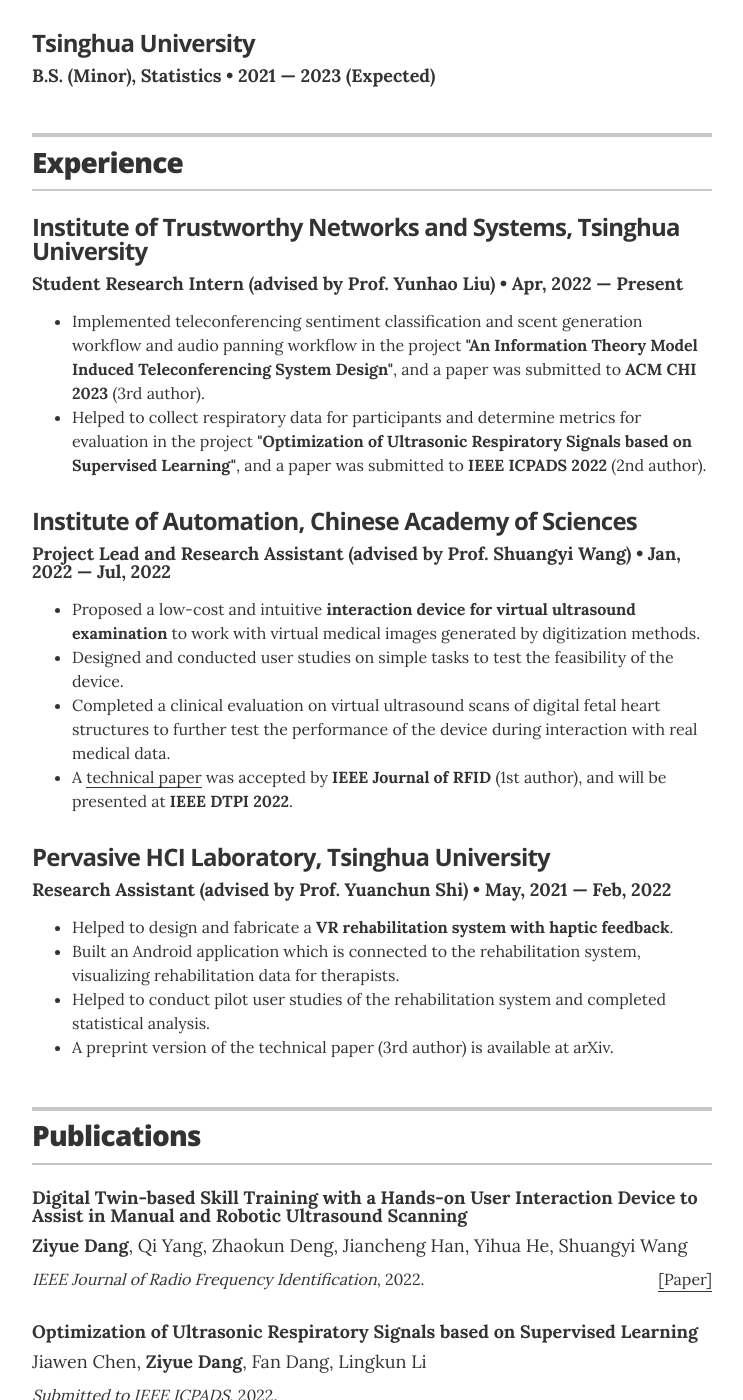
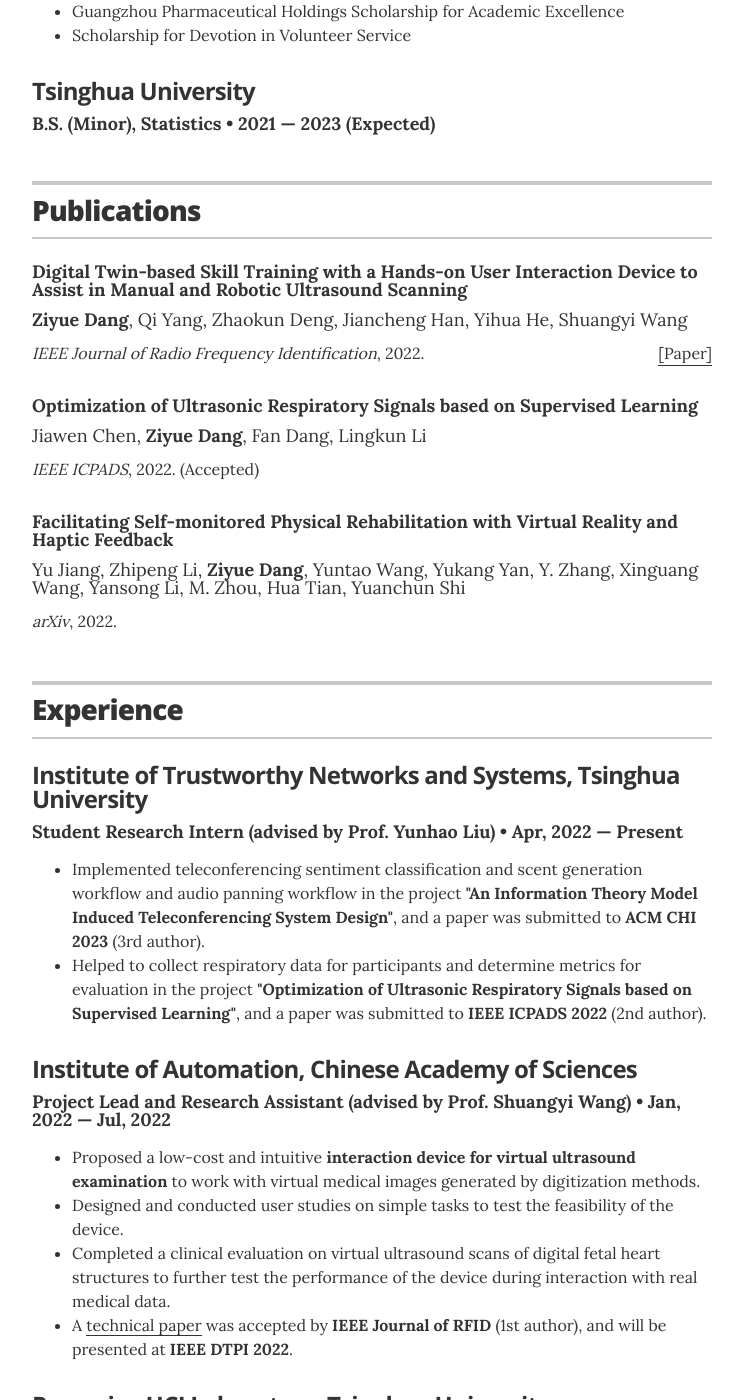
Before and after one commit to Syldavian/Syldavian.github.io, a Jekyll site: the page built from index.html, in a window 1280 px wide and 1400 px high, scrolled down 803 px. Shown: the whole window, without its empty margins (268-1011 px from the left). Built offline with Jekyll 4.4.1, drawn with Linux system fonts in a browser that asks for light colours; some of the changed text lies outside the part shown.

Commit message:
Update news and publication

```diff
--- a/_data/links.yml
+++ b/_data/links.yml
@@ -1,3 +1,6 @@
 # links
 - url: "#"
+  description: (09/2022) Paper on Optimization of Ultrasonic Respiratory Signals based on Supervised Learning was accepted by IEEE ICPADS 2022!
+
+- url: "#"
   description: (09/2022) Paper on a Hands-on User Interaction Device to Assist Ultrasound Scanning was accepted by IEEE Journal of Radio Frequency Identification!
--- a/_data/recognitions.yml
+++ b/_data/recognitions.yml
@@ -7,8 +7,8 @@
 
 - title: Optimization of Ultrasonic Respiratory Signals based on Supervised Learning
   authors: Jiawen Chen, <b>Ziyue Dang</b>, Fan Dang, Lingkun Li
-  from: Submitted to IEEE ICPADS
-  year: 2022.
+  from: IEEE ICPADS
+  year: 2022. (Accepted)
   #url:
 
 - title: Facilitating Self-monitored Physical Rehabilitation with Virtual Reality and Haptic Feedback
--- a/_layouts/resume.html
+++ b/_layouts/resume.html
@@ -97,6 +97,27 @@
       {% endif %}
 
 
+      {% if site.resume_section_recognition %}
+      <!-- begin Publication -->
+      <section class="content-section">
+
+        <header class="section-header">
+          <h2>Publications</h2>
+        </header>
+
+        {% for recognition in site.data.recognitions %}
+        <div class="resume-item">
+          <p class="resume-item-details"><b>{{ recognition.title }}</b></p>
+          <p class="resume-item-details">{{ recognition.authors }}</p>
+          <p class="resume-item-copy"><i>{{ recognition.from }}</i>, {{ recognition.year }}{% if recognition.url %}<a href="{{ recognition.url }}" itemprop="url" style="float:right;">[Paper]</a>{% endif %}</p>
+        </div>
+        {% endfor %}
+
+      </section>
+      <!-- end Publication -->
+      {% endif %}
+
+
       {% if site.resume_section_experience %}
       <!-- begin Experience -->
       <section class="content-section">
@@ -115,27 +136,6 @@
 
       </section>
       <!-- end Experience -->
-      {% endif %}
-
-
-      {% if site.resume_section_recognition %}
-      <!-- begin Publication -->
-      <section class="content-section">
-
-        <header class="section-header">
-          <h2>Publications</h2>
-        </header>
-
-        {% for recognition in site.data.recognitions %}
-        <div class="resume-item">
-          <p class="resume-item-details"><b>{{ recognition.title }}</b></p>
-          <p class="resume-item-details">{{ recognition.authors }}</p>
-          <p class="resume-item-copy"><i>{{ recognition.from }}</i>, {{ recognition.year }}{% if recognition.url %}<a href="{{ recognition.url }}" itemprop="url" style="float:right;">[Paper]</a>{% endif %}</p>
-        </div>
-        {% endfor %}
-
-      </section>
-      <!-- end Publication -->
       {% endif %}
 
 
```
